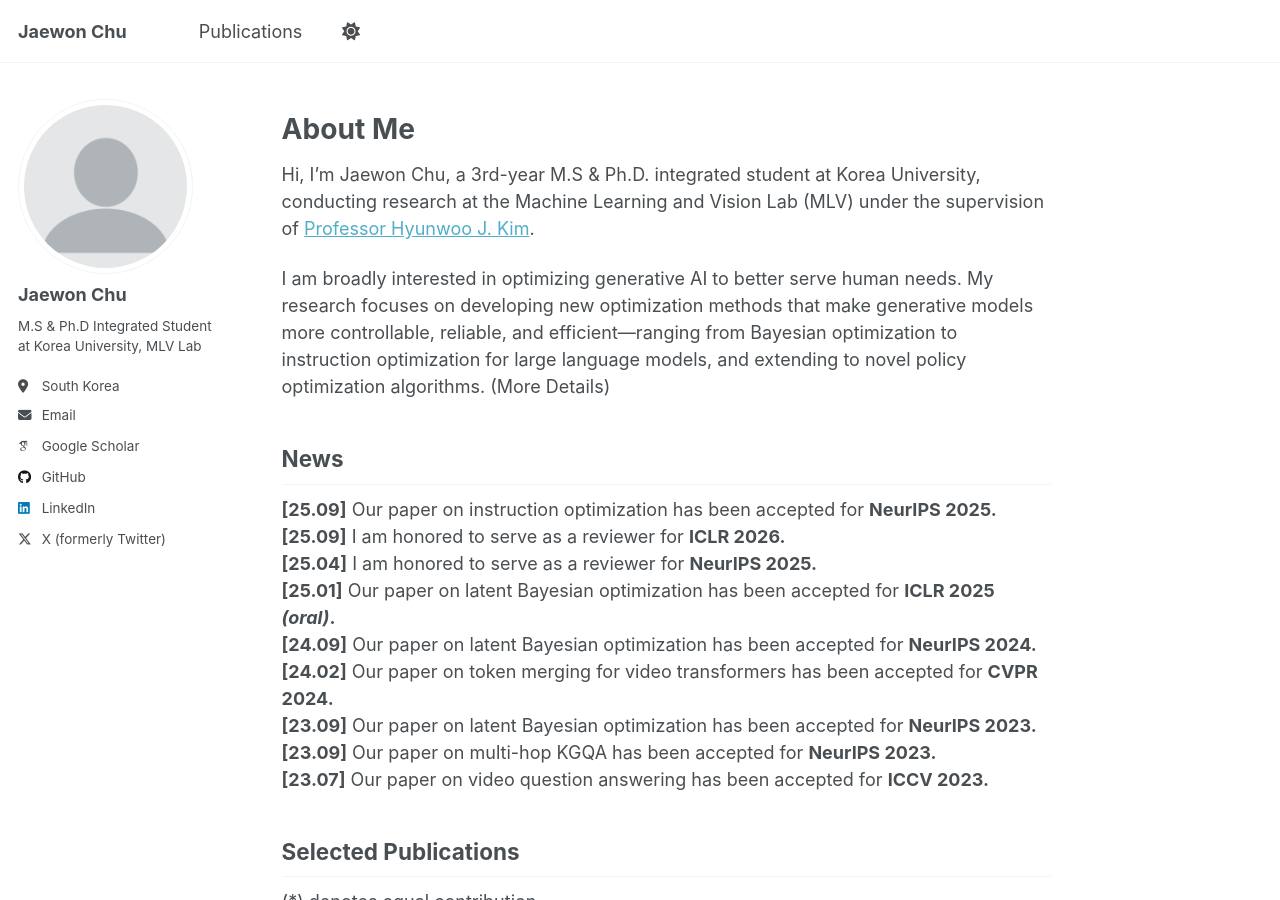
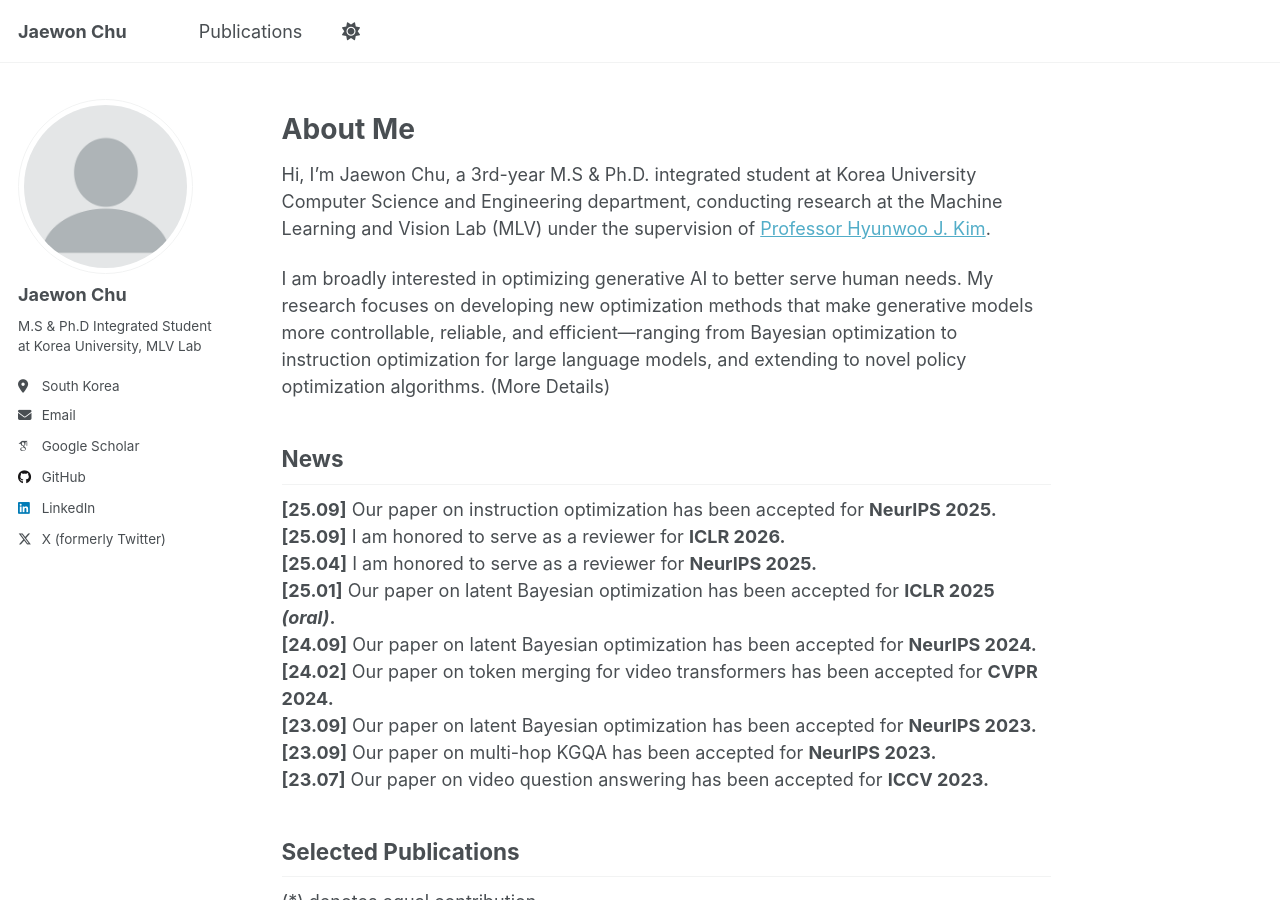
Before and after one commit to jaewonchu/jaewonchu.github.io, a Jekyll site: the page built from _pages/about.md, in a window 1280 px wide and 900 px high. Built offline with Jekyll 4.4.1, drawn with Linux system fonts in a browser that asks for light colours; some web fonts are replaced; a script that is not in the unit is left out.

Commit message:
Modification

```diff
--- a/_pages/about.md
+++ b/_pages/about.md
@@ -8,7 +8,7 @@ redirect_from:
 ---
 About Me
 ======
-Hi, I’m Jaewon Chu, a 3rd-year M.S & Ph.D. integrated student at Korea University, conducting research at the Machine Learning and Vision Lab (MLV) under the supervision of [Professor Hyunwoo J. Kim](https://www.hyunwoojkim.com/).
+Hi, I’m Jaewon Chu, a 3rd-year M.S & Ph.D. integrated student at Korea University Computer Science and Engineering department, conducting research at the Machine Learning and Vision Lab (MLV) under the supervision of [Professor Hyunwoo J. Kim](https://www.hyunwoojkim.com/).
 
 I am broadly interested in optimizing generative AI to better serve human needs. My research focuses on developing new optimization methods that make generative models more controllable, reliable, and efficient—ranging from Bayesian optimization to instruction optimization for large language models, and extending to novel policy optimization algorithms. (More Details)
 
```
